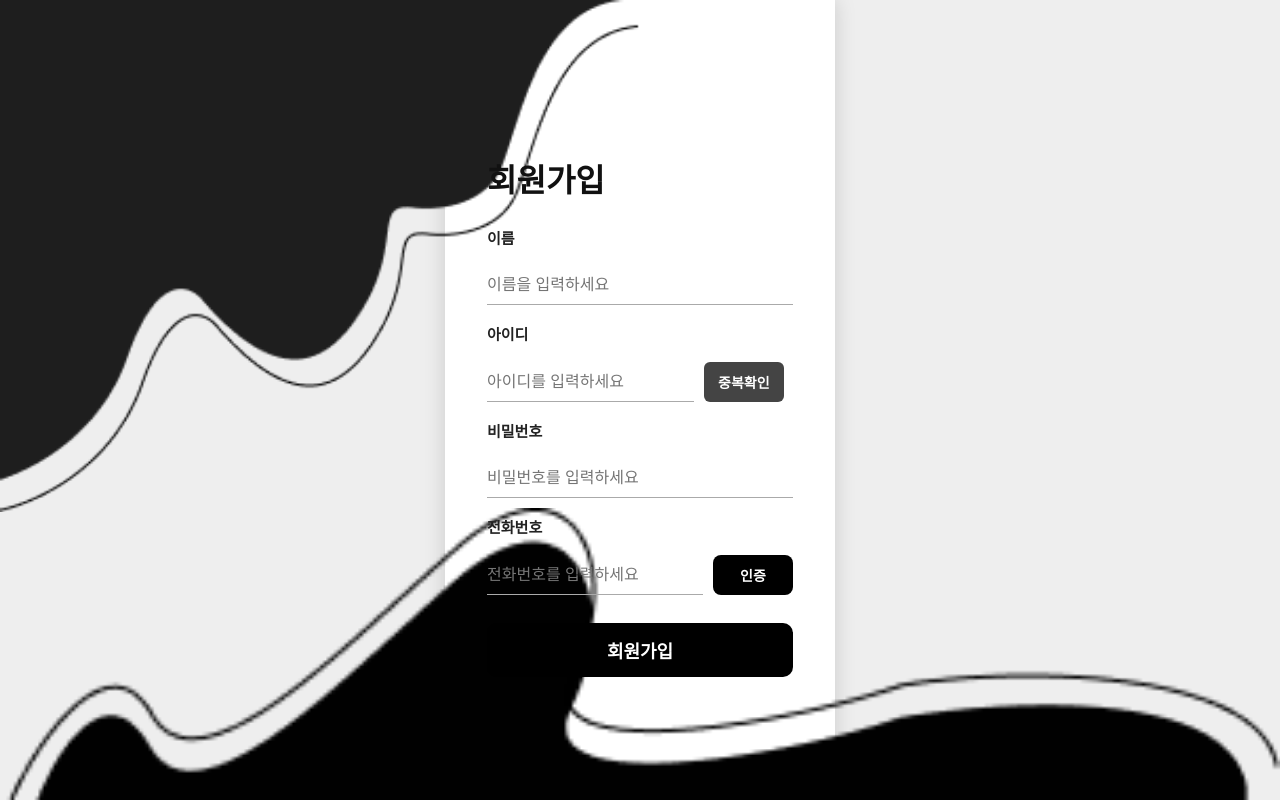
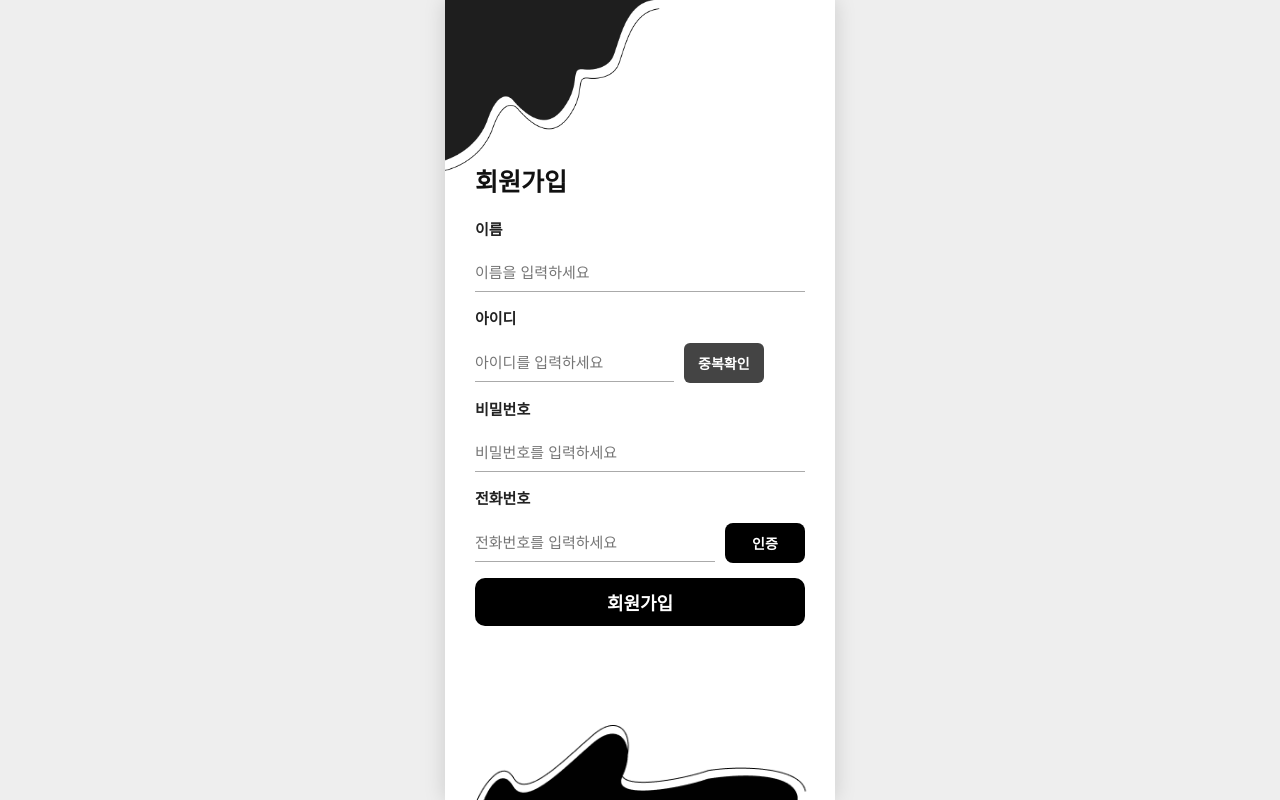
Before and after one commit to PARKSEONAH251/gptMedicine, a React (Create React App) app in the folder gptmedicine-web/: page /signup in a window 1280 px wide. Built offline with nearby package versions, Linux system fonts and the light colour scheme; no server answers.

Commit message:
로그인 완료 / 회원가입 완료

```diff
--- a/gptmedicine-web/src/page/Signup.css
+++ b/gptmedicine-web/src/page/Signup.css
@@ -1,55 +1,72 @@
-/* 전체 컨테이너 */
+/* =============================== */
+/* 📌 전체 컨테이너 (모바일 390px 고정) */
+/* =============================== */
 .SignupContainer {
-  width: 360px;       /* 모바일 고정 크기 */
-  margin: 0 auto;     /* 중앙 정렬 */
-  height: 100vh;
+  width: 100%;
+  max-width: 390px;
+  min-height: 100vh;
+
   position: relative;
+  margin: 0 auto;
+
   display: flex;
   justify-content: center;
-  align-items: center;
+  align-items: flex-start;
+
+  background: white;
   overflow: hidden;
-
-  font-family: Arial, Helvetica, sans-serif;
 }
 
-
-/* 상단 패턴 */
+/* =============================== */
+/* 📌 상단 패턴 (왼쪽 딱 붙도록 수정) */
+/* =============================== */
 .Signup-Primary-Pattern {
-  position: fixed;
+  position: absolute;
   top: 0;
   left: 0;
-  width: 50%;
+  width: 55%;
+  max-width: 390px;
+  pointer-events: none;
   z-index: 1;
-  pointer-events: none;
 }
 
-/* 하단 패턴 */
+/* =============================== */
+/* 📌 하단 패턴 */
+/* =============================== */
 .Signup-Primary-PatternBottonimage {
-  position: fixed;
+  position: absolute;
   bottom: 0;
   left: 50%;
   transform: translateX(-50%);
-  width: 100%;
+
+  width: 85%;
+  max-width: 390px;
+
+  pointer-events: none;
   z-index: 1;
-  pointer-events: none;
 }
 
-/* 회원가입 콘텐츠 박스 */
+/* =============================== */
+/* 📌 회원가입 폼 박스 */
+/* =============================== */
 .signup-content {
   width: 85%;
   max-width: 330px;
+
+  margin-top: 35%;
   display: flex;
   flex-direction: column;
-  gap: 18px;
-  z-index: 5;
+  gap: 15px;
+  text-align: left;
+  z-index: 10;
 }
 
 /* 제목 */
 .Signup-title {
-  font-size: 32px;
+  font-size: 25px;
   font-weight: 900;
   color: #111;
-  margin-bottom: 8px;
+  margin-bottom: 5px;
 }
 
 /* 라벨 */
@@ -64,7 +81,7 @@
   border: none;
   border-bottom: 1px solid #aaa;
   padding: 10px 0;
-  font-size: 16px;
+  font-size: 15px;
   background: transparent;
   outline: none;
 }
@@ -103,30 +120,53 @@
   width: 80px;
   background-color: black;
   color: white;
+
   border: none;
   border-radius: 8px;
+
   font-size: 14px;
   padding: 10px 0;
   cursor: pointer;
   font-weight: bold;
 }
 
-/* 인증 완료 메시지 */
+/* 인증 완료 표시 */
 .verified-text {
   color: #0A8A0A;
   font-weight: bold;
 }
 
-/* 회원가입 버튼 */
+/* =============================== */
+/* 📌 회원가입 버튼 */
+/* =============================== */
 .Signup-button {
   width: 100%;
+  height: 48px;
+
   background-color: black;
   color: white;
+
   border: none;
   border-radius: 10px;
-  padding: 14px 0;
+
   font-size: 18px;
   font-weight: bold;
   cursor: pointer;
-  margin-top: 10px;
 }
+
+/* =============================== */
+/* 📌 반응형 — 작은 폰 스케일 다운 */
+/* =============================== */
+@media (max-height: 700px) {
+  .SignupContainer {
+    transform: scale(0.92);
+    transform-origin: top center;
+  }
+}
+
+@media (max-width: 360px) {
+  .SignupContainer {
+    transform: scale(0.9);
+    transform-origin: top center;
+  }
+}
--- a/gptmedicine-web/src/page/Signup.jsx
+++ b/gptmedicine-web/src/page/Signup.js
@@ -180,6 +180,8 @@ export default function Signup() {
 
   return (
     <>
+
+      <div className="AppWrapper">
         <div id="recaptcha-container"></div>
 
         <div className="SignupContainer">
@@ -274,6 +276,8 @@ export default function Signup() {
             </button>
           </div>
         </div>
+      </div>
     </>
+
   );
 }
```
Lines whose indentation alone changed are shown as unchanged.
